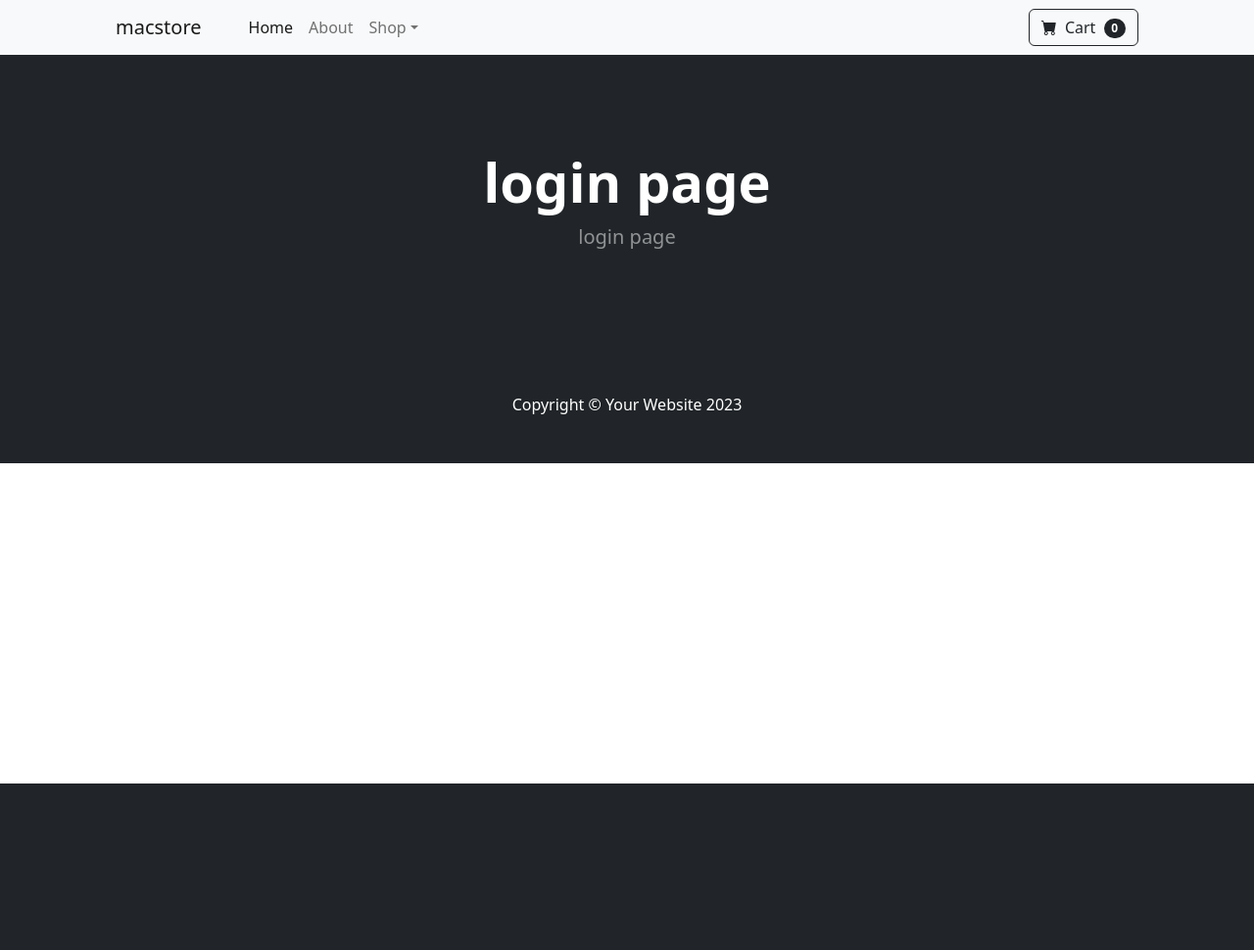
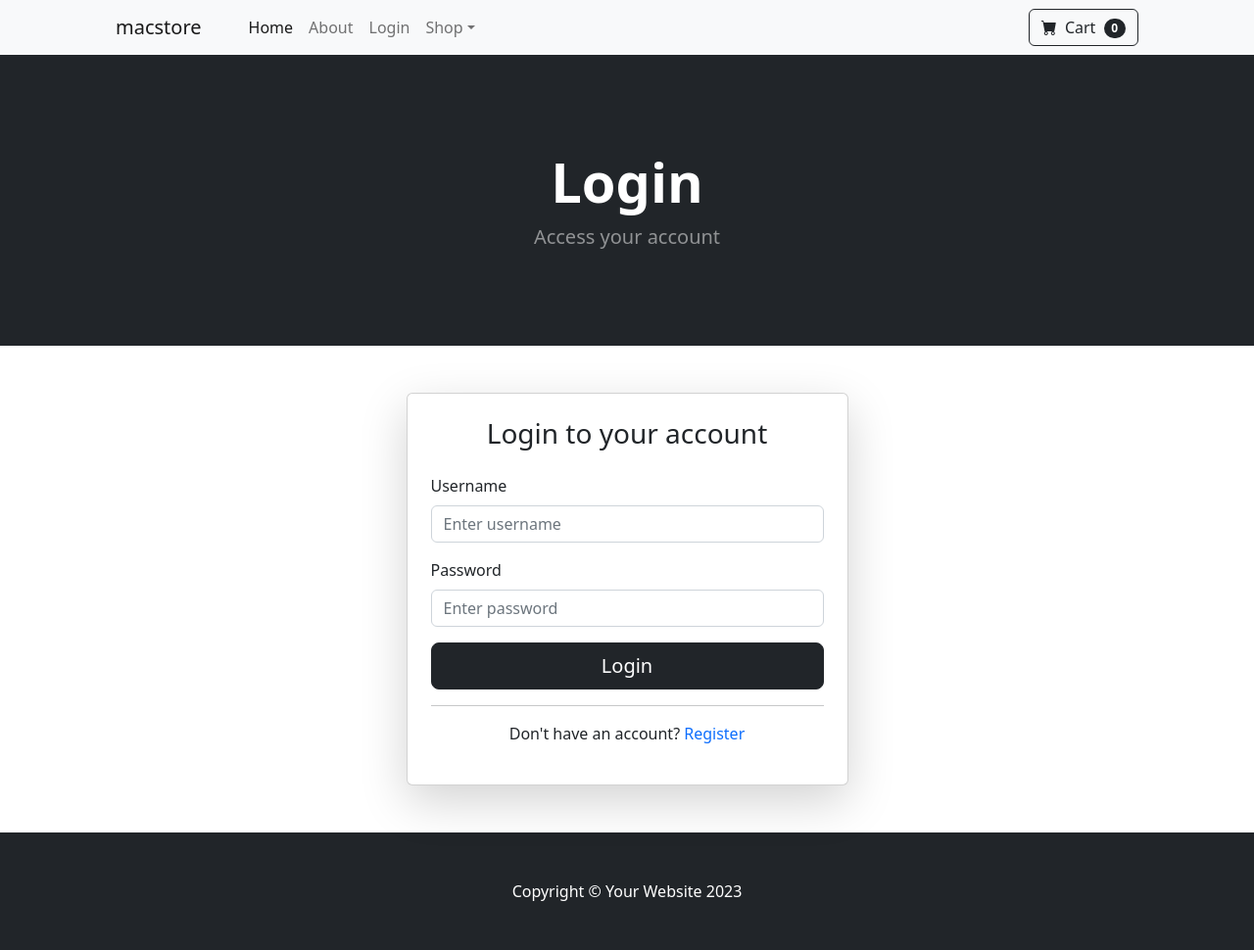
Before and after one commit to carry2on/Ecom, a Django app: page /login/ in a window 1280 px wide. Shown: the whole page at 98% size. Before the commit the page ends 800 px from the top, so only its background shows below. Run offline with Django 5.2, Linux system fonts and the light colour scheme; some libraries are stand-ins or nearby versions.

Commit message:
only made the pages of the ecom login not the functionality

```diff
--- a/ecom/store/templates/login.html
+++ b/ecom/store/templates/login.html
@@ -6,14 +6,58 @@
 <header class="bg-dark py-5">
     <div class="container px-4 px-lg-5 my-5">
         <div class="text-center text-white">
-            <h1 class="display-4 fw-bolder">login page</h1>
+            <h1 class="display-4 fw-bolder">Login</h1>
             <p class="lead fw-normal text-white-50 mb-0">
-               login page
+                Access your account
             </p>
         </div>
     </div>
 </header>
 
-</section>
+<div class="container py-5">
+    <div class="row justify-content-center">
+        <div class="col-md-5">
+
+            <div class="card shadow-lg">
+                <div class="card-body p-4">
+
+                    <h3 class="text-center mb-4">Login to your account</h3>
+
+                    <form method="POST">
+                        {% csrf_token %}
+
+                        <div class="mb-3">
+                            <label class="form-label">Username</label>
+                            <input type="text" name="username" class="form-control" placeholder="Enter username" required>
+                        </div>
+
+                        <div class="mb-3">
+                            <label class="form-label">Password</label>
+                            <input type="password" name="password" class="form-control" placeholder="Enter password" required>
+                        </div>
+
+                        <div class="d-grid">
+                            <button type="submit" class="btn btn-dark btn-lg">
+                                Login
+                            </button>
+                        </div>
+
+                    </form>
+
+                    <hr>
+
+                    <p class="text-center">
+                        Don't have an account?
+                        <a href="" class="text-decoration-none">
+                            Register
+                        </a>
+                    </p>
+
+                </div>
+            </div>
+
+        </div>
+    </div>
+</div>
 
 {% endblock %}
--- a/ecom/store/templates/navbar.html
+++ b/ecom/store/templates/navbar.html
@@ -6,6 +6,13 @@
             <ul class="navbar-nav me-auto mb-2 mb-lg-0 ms-lg-4">
                 <li class="nav-item"><a class="nav-link active" aria-current="page" href="#!">Home</a></li>
                 <li class="nav-item"><a class="nav-link" href="{% url "about" %}">About</a></li>
+                {% if user.is_authenticated  %}
+                <li class="nav-item"><a class="nav-link" href="{% url "logout" %}">Logout</a></li>
+                {% else %} <li class="nav-item"><a class="nav-link" href="{% url "login" %}">Login</a>
+                </li>
+                {% endif %}
+
+
                 <li class="nav-item dropdown">
                     <a class="nav-link dropdown-toggle" id="navbarDropdown" href="#" role="button" data-bs-toggle="dropdown" aria-expanded="false">Shop</a>
                     <ul class="dropdown-menu" aria-labelledby="navbarDropdown">
--- a/ecom/store/views.py
+++ b/ecom/store/views.py
@@ -9,4 +9,4 @@ def about(req):
 def login_user(req):
     return render(req,'login.html')
 def logout_user(req):
-    pass
+    return render(req,'home.html')
```
Also changed, not shown: ecom/db.sqlite3.
